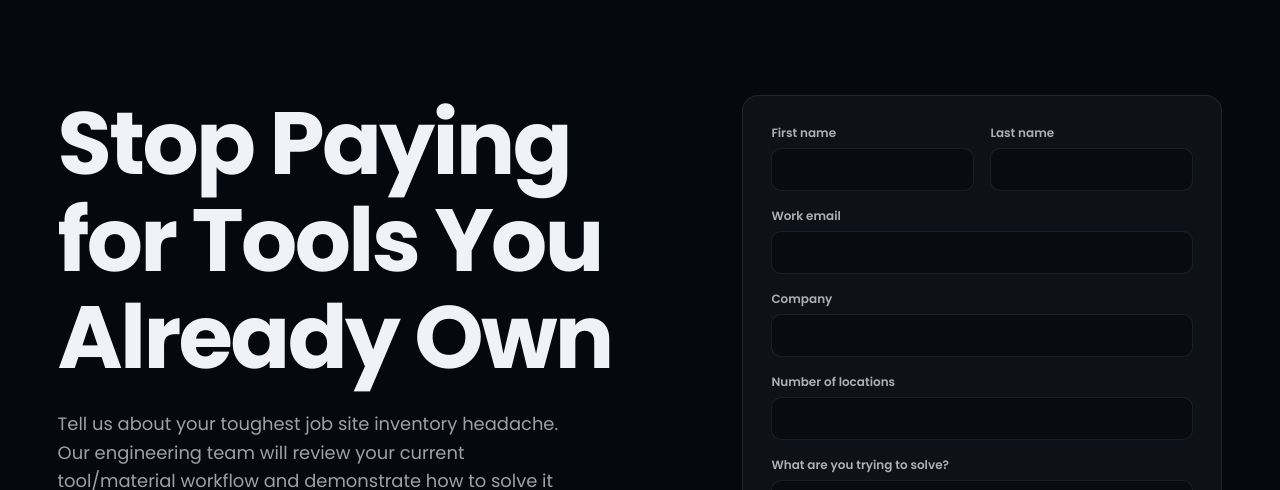
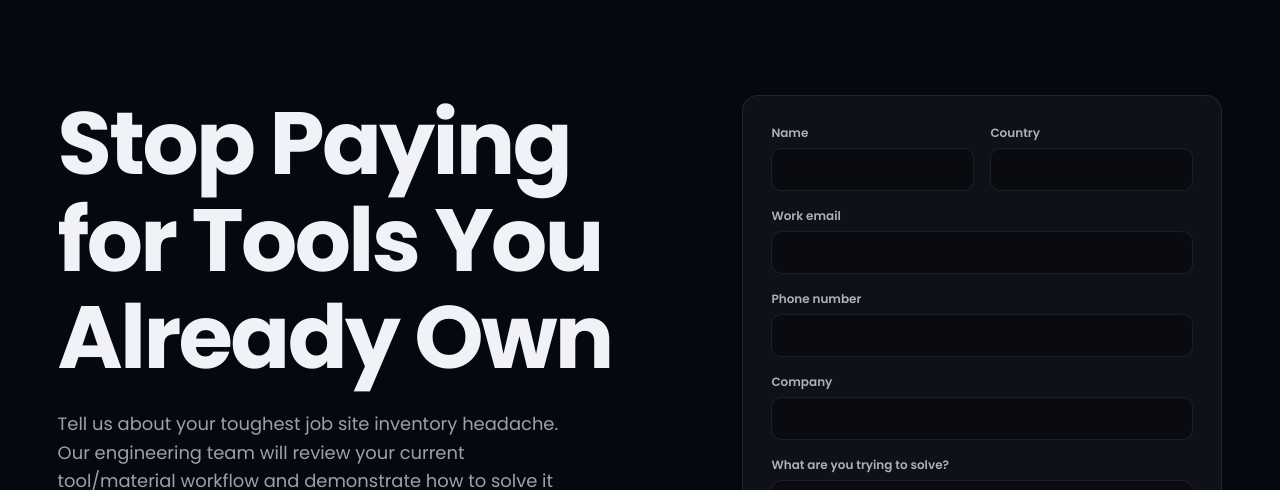
Before and after one commit to Valtiren-Systems/valtiren-systems.github.io, a Next.js app: page / in a window 1280 px wide. Shown: the part 3600-4090 px from the top of the page. Built offline with nearby package versions, Linux system fonts and the light colour scheme; no server answers.

Commit message:
feat: add Web3Forms to CtaSection for Email service

```diff
--- a/src/components/site/CtaSection.tsx
+++ b/src/components/site/CtaSection.tsx
@@ -14,16 +14,41 @@ export default function CtaSection() {
   const [status, setStatus] = useState<Status>("idle");
   const [message, setMessage] = useState("");
 
+  // async function onSubmit(e: React.FormEvent<HTMLFormElement>) {
+  //   e.preventDefault();
+  //   const form = e.currentTarget;
+  //   const payload = Object.fromEntries(new FormData(form).entries());
+  //   setStatus("sending");
+  //   try {
+  //     const res = await fetch("/api/leads", {
+  //       method: "POST",
+  //       headers: { "Content-Type": "application/json" },
+  //       body: JSON.stringify(payload),
+  //     });
+  //     const body = await res.json();
+  //     if (!res.ok) throw new Error(body?.error ?? "Something went wrong.");
+  //     setStatus("ok");
+  //     setMessage(
+  //       "Thanks — a strategist will reach out within one business day."
+  //     );
+  //     form.reset();
+  //   } catch (err) {
+  //     setStatus("error");
+  //     setMessage(err instanceof Error ? err.message : "Something went wrong.");
+  //   }
+  // }
+
   async function onSubmit(e: React.FormEvent<HTMLFormElement>) {
     e.preventDefault();
     const form = e.currentTarget;
     const payload = Object.fromEntries(new FormData(form).entries());
     setStatus("sending");
+    const formData = new FormData(e.target);
+    formData.append("access_key", "5bf78a32-4d73-4f16-99a1-7abea7a81639");
     try {
-      const res = await fetch("/api/leads", {
+      const res = await fetch("https://api.web3forms.com/submit", {
         method: "POST",
-        headers: { "Content-Type": "application/json" },
-        body: JSON.stringify(payload),
+        body: formData,
       });
       const body = await res.json();
       if (!res.ok) throw new Error(body?.error ?? "Something went wrong.");
@@ -72,14 +97,14 @@ export default function CtaSection() {
             >
               <div className="grid gap-4 sm:grid-cols-2">
                 <Field
-                  name="firstName"
-                  label="First name"
+                  name="name"
+                  label="Name"
                   autoComplete="given-name"
                   required
                 />
                 <Field
-                  name="lastName"
-                  label="Last name"
+                  name="country"
+                  label="Country"
                   autoComplete="family-name"
                   required
                 />
@@ -92,17 +117,12 @@ export default function CtaSection() {
                   autoComplete="email"
                   required
                 />
+                <Field name="phonenumber" label="Phone number" />
                 <Field
                   name="company"
                   label="Company"
                   autoComplete="organization"
                   required
-                />
-                <Field
-                  name="locations"
-                  label="Number of locations"
-                  type="number"
-                  min={1}
                 />
               </div>
 
```
